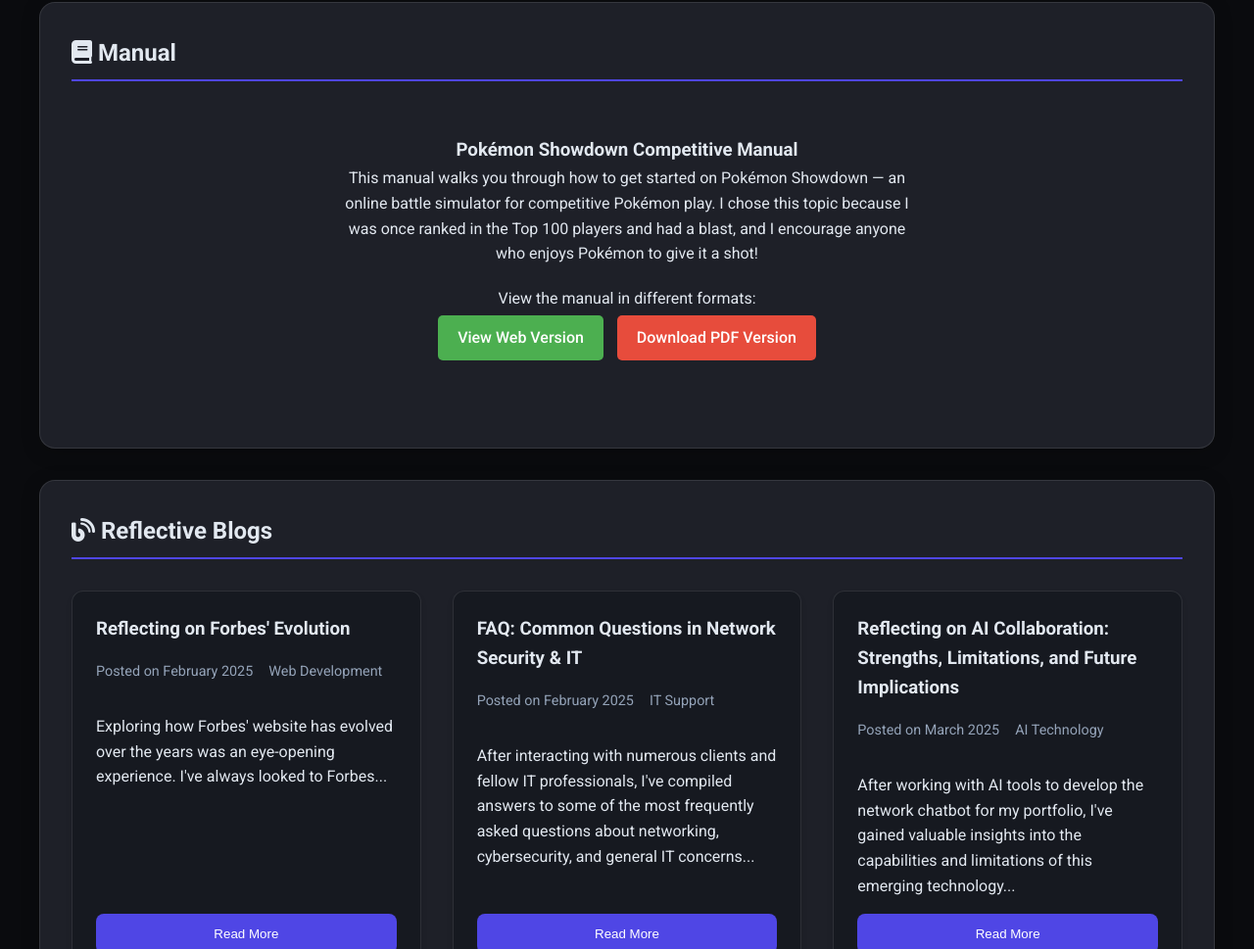
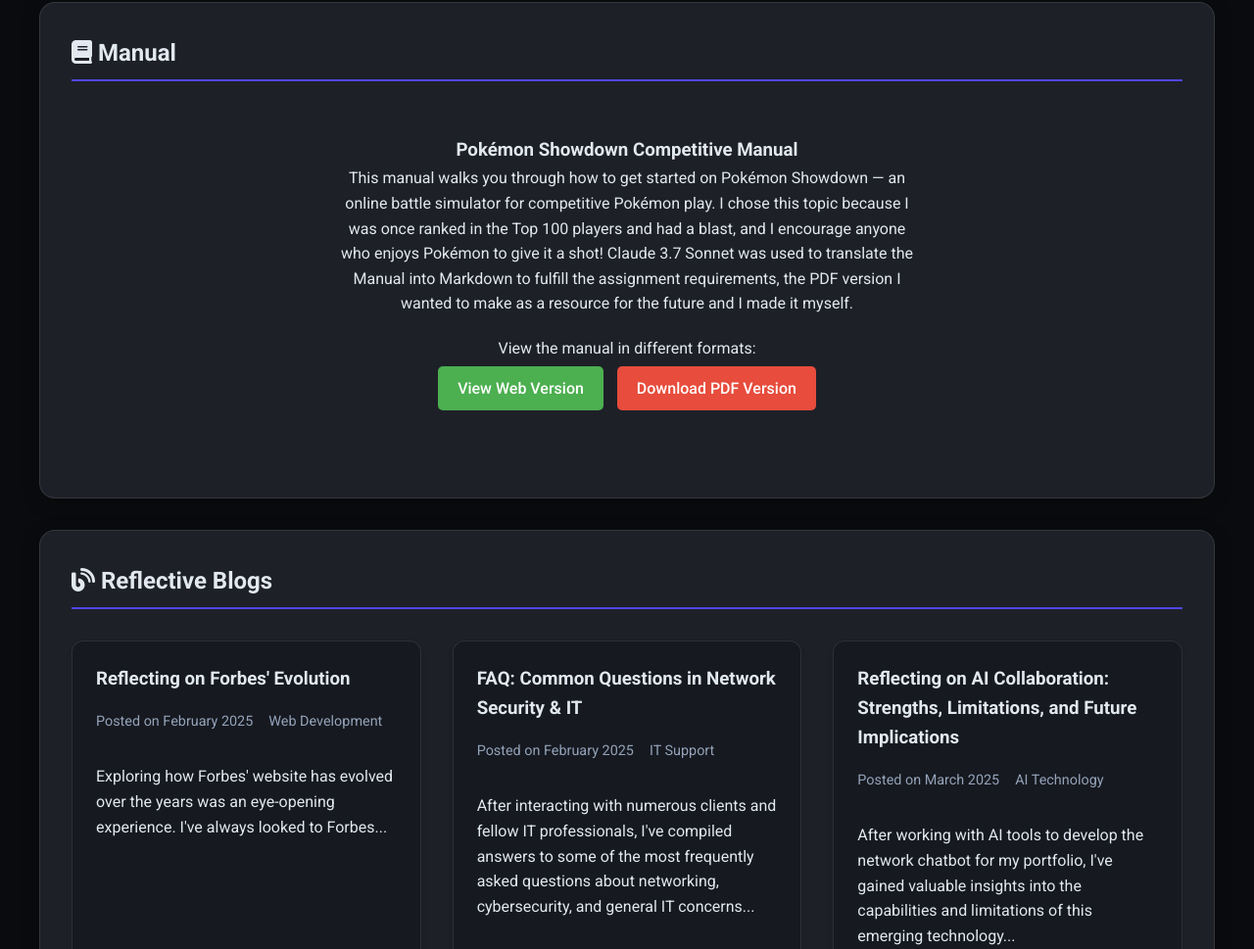
Before and after one commit to BarisBarut/Digital-Portfolio-BB, a plain HTML site: page index.html in a window 1280 px wide. Shown: the part 3552-4521 px from the top of the page at 98% size. Drawn offline with Linux system fonts and the light colour scheme.

Commit message:
Update index.html

```diff
--- a/index.html
+++ b/index.html
@@ -146,7 +146,7 @@
     <div class="section-content" style="text-align: center; padding: 2rem;">
         <h3>Pokémon Showdown Competitive Manual</h3>
         <p style="max-width: 600px; margin: 0 auto;">
-            This manual walks you through how to get started on Pokémon Showdown — an online battle simulator for competitive Pokémon play. I chose this topic because I was once ranked in the Top 100 players and had a blast, and I encourage anyone who enjoys Pokémon to give it a shot!
+            This manual walks you through how to get started on Pokémon Showdown — an online battle simulator for competitive Pokémon play. I chose this topic because I was once ranked in the Top 100 players and had a blast, and I encourage anyone who enjoys Pokémon to give it a shot! Claude 3.7 Sonnet was used to translate the Manual into Markdown to fulfill the assignment requirements, the PDF version I wanted to make as a resource for the future and I made it myself.
         </p>
 
         <div style="margin: 20px 0;">
```
